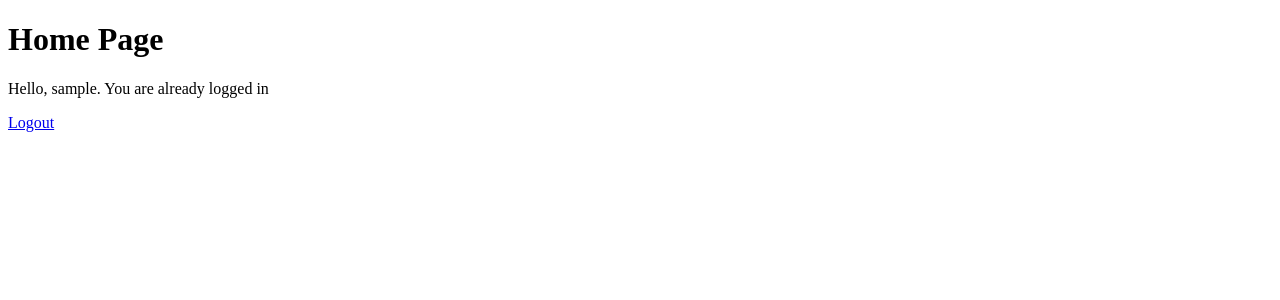
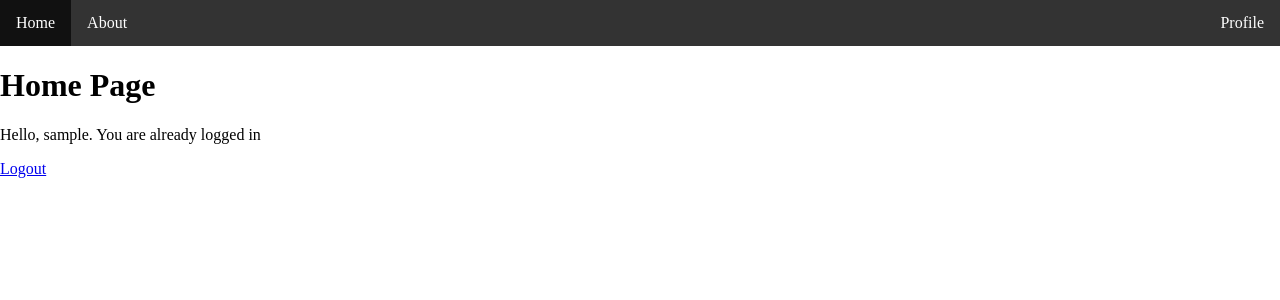
Before and after one commit to Uriel6u/sql-database-project, a Flask app: page /home in a window 1280 px wide. Shown: the top 300 px of the page. Run offline with Flask 3, Linux system fonts and the light colour scheme; the visitor is signed in with stand-in values (Sample User, id 1).

Commit message:
Added the nav bar as well as created the shoppingservice base and the about page file.

```diff
--- a/backend/app.py
+++ b/backend/app.py
@@ -13,7 +13,7 @@ try:
     db = mysql.connector.connect(
         host="localhost",
         user="root",
-        password="uriel4sqlroshi$",
+        password="Jason3233@",
         database="shoppingdb"
     )
     cursor = db.cursor(dictionary=True)
@@ -43,6 +43,15 @@ def home():
         # If not logged in, redirect to the login page
         return redirect(url_for('login'))
 
+@app.route("/about")
+def about():
+    # Check if user is logged in
+    if 'username' in session:
+        # If logged in, render the home page with the username
+        return render_template('shoppingService/home.html')
+    else:
+        # If not logged in, redirect to the login page
+        return redirect(url_for('login'))
 
 #login functionality
 @app.route('/login', methods= ['GET','POST'])
--- a/backend/templates/shoppingService/home.html
+++ b/backend/templates/shoppingService/home.html
@@ -1,8 +1,8 @@
-<!DOCTYPE html>
-<html>
-    <head>
-        <title>Home Page</title>
-    </head>
+{% extends "shoppingService/shoppingService_base.html" %}
+
+<title>{% block title %}Home{% endblock %}</title>
+
+{% block content %}
 
 
     <body>
@@ -14,9 +14,5 @@
             <p>You are not logged in, please <a href="/login">login</a> to access the home page.</p>
         {% endif %}
 
-
-
-
     </body>
-
-</html>
+{% endblock %}
--- /dev/null
+++ b/backend/templates/shoppingService/shoppingService_base.html
@@ -0,0 +1,62 @@
+<!DOCTYPE html>
+<html lang="en">
+<head>
+    <meta charset="UTF-8">
+    <meta name="viewport" content="width=device-width, initial-scale=1.0">
+    <title>{% block title %}shoppingService{% endblock %}</title>
+    <style>
+
+    html, body {
+        margin: 0;
+        padding: 0;
+    }
+
+    .nav_bar {
+        list-style-type: none;
+        margin: 0;
+        padding: 0;
+        overflow: hidden;
+        background-color: #333;
+        width: 100%;
+    }
+
+    li {
+        float: left;
+    }
+
+    li a {
+        display: block;
+        color: white;
+        text-align: center;
+        padding: 14px 16px;
+        text-decoration: none;
+    }
+
+    li a:hover:not(.active) {
+        background-color: #111;
+    }
+
+    .active {
+    background-color: #04AA6D;
+        }
+
+    </style>
+</head>
+
+<body>
+    <!--Nav Bar-->
+    <ul class="nav_bar">
+        <li><a href="/home">Home</a></li>
+        <li><a href="/about">About</a></li>
+        <li style="float: right;"><a href="/profile">Profile</a></li>
+
+    </ul>
+
+    {% block content %}
+    <!-- Content from child templates will be injected here -->
+    {% endblock %}
+
+    <script src="https://cdn.jsdelivr.net/npm/bootstrap@5.3.0/dist/js/bootstrap.bundle.min.js"></script>
+</body>
+
+</html>
--- a/backend/templates/userAuth/login.html
+++ b/backend/templates/userAuth/login.html
@@ -1,6 +1,7 @@
 {% extends "userAuth/auth_base.html" %}
 
 {% block title %}Login Page{% endblock %}
+
 
 {% block content %}
 <div class="row justify-content-center">
```
Also changed, not shown: backend/templates/shoppingService/about.html (added, +11 -0 lines).
